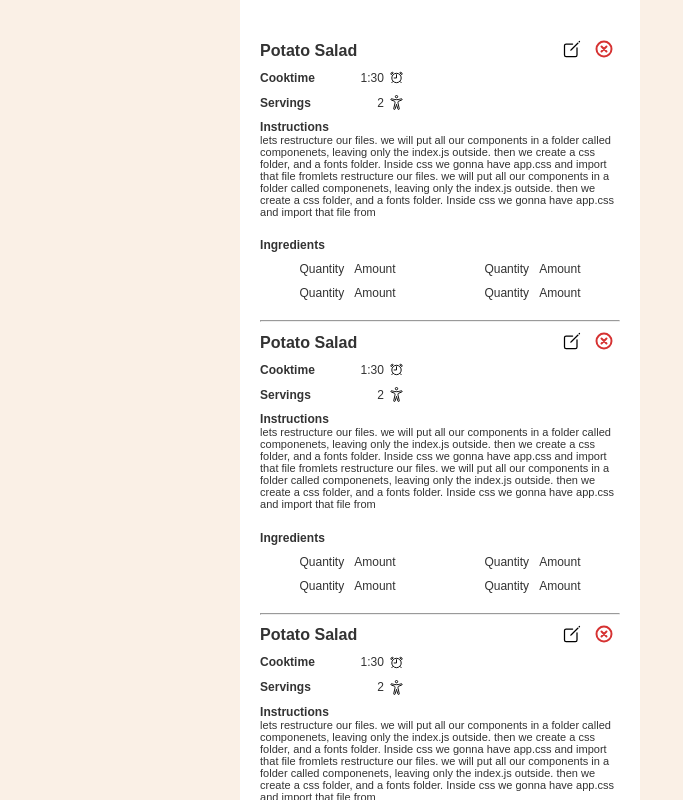
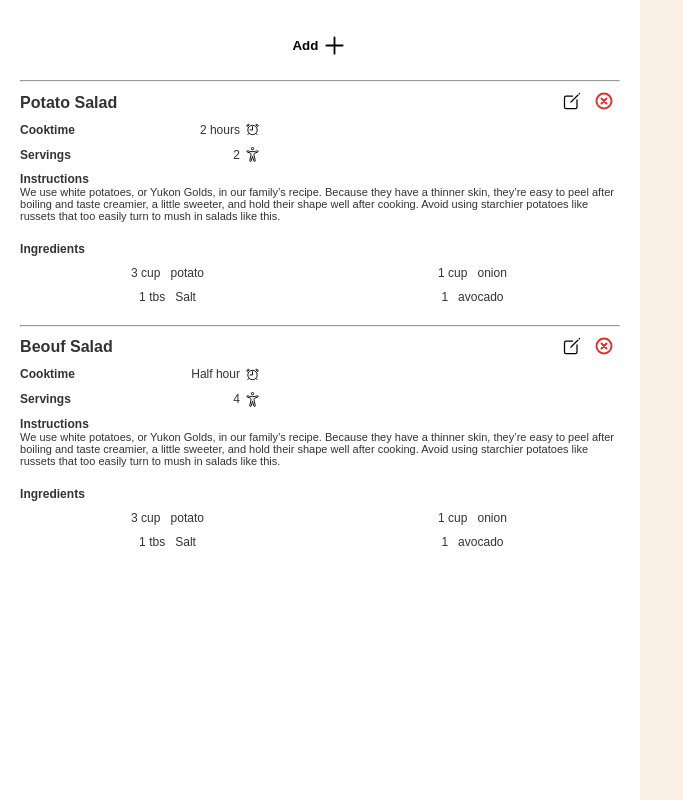
Before and after one commit to GiovanniCarboni/recipeapp, a React (Create React App) app: page / in a window 1280 px wide. Shown: the whole page, without its empty margins (0-683 px from the left). Built offline with nearby package versions, Linux system fonts and the light colour scheme; a web font is replaced by a local one.

Commit message:
added recipes section

```diff
--- a/package.json
+++ b/package.json
@@ -10,6 +10,7 @@
     "react-dom": "^18.2.0",
     "react-scripts": "5.0.1",
     "sass": "^1.56.1",
+    "uuidv4": "^6.2.13",
     "web-vitals": "^2.1.4"
   },
   "scripts": {
--- a/src/components/App.js
+++ b/src/components/App.js
@@ -1,13 +1,118 @@
-import React from "react";
+import React, { useEffect } from "react";
 import RecipeList from "./RecipeList";
+import { useState, createContext } from "react";
 import "../scss/App.scss";
+import { v4 as uuidv4 } from "uuid";
+
+export const RecipeContext = createContext();
+const storage = localStorage.getItem("recipes");
 
 function App() {
+  const [recipes, setRecipes] = useState(sampleRecipes);
+
+  useEffect(() => {
+    if (storage) {
+      setRecipes(JSON.parse(storage));
+    }
+  }, []);
+  useEffect(() => {
+    localStorage.setItem("recipes", JSON.stringify(recipes));
+  }, [recipes]);
+
+  const recipeContextValue = {
+    handleRecipeAdd,
+    handleRecipeDelete,
+  };
+
+  function handleRecipeAdd() {
+    const newRecipe = {
+      id: uuidv4(),
+      name: "New",
+      cooktime: "",
+      servings: 1,
+      instructions: "",
+      ingredients: [],
+    };
+    console.log(newRecipe);
+    setRecipes([newRecipe, ...recipes]);
+  }
+
+  function handleRecipeDelete(id) {
+    setRecipes(recipes.filter((recipe) => recipe.id !== id));
+  }
+
   return (
-    <main>
-      <RecipeList></RecipeList>
-    </main>
+    <RecipeContext.Provider value={recipeContextValue}>
+      <RecipeList
+        handleRecipeDelete={handleRecipeDelete}
+        handleRecipeAdd={handleRecipeAdd}
+        recipes={recipes}
+      ></RecipeList>
+    </RecipeContext.Provider>
   );
 }
 
+const sampleRecipes = [
+  {
+    id: 1,
+    name: "Potato Salad",
+    cooktime: "2 hours",
+    servings: 2,
+    instructions:
+      "We use white potatoes, or Yukon Golds, in our family’s recipe. Because they have a thinner skin, they’re easy to peel after boiling and taste creamier, a little sweeter, and hold their shape well after cooking. Avoid using starchier potatoes like russets that too easily turn to mush in salads like this.",
+    ingredients: [
+      {
+        id: 1,
+        quantity: "3 cup",
+        name: "potato",
+      },
+      {
+        id: 2,
+        quantity: "1 cup",
+        name: "onion",
+      },
+      {
+        id: 3,
+        quantity: "1 tbs",
+        name: "Salt",
+      },
+      {
+        id: 4,
+        quantity: "1",
+        name: "avocado",
+      },
+    ],
+  },
+  {
+    id: 2,
+    name: "Beouf Salad",
+    cooktime: "Half hour",
+    servings: 4,
+    instructions:
+      "We use white potatoes, or Yukon Golds, in our family’s recipe. Because they have a thinner skin, they’re easy to peel after boiling and taste creamier, a little sweeter, and hold their shape well after cooking. Avoid using starchier potatoes like russets that too easily turn to mush in salads like this.",
+    ingredients: [
+      {
+        id: 1,
+        quantity: "3 cup",
+        name: "potato",
+      },
+      {
+        id: 2,
+        quantity: "1 cup",
+        name: "onion",
+      },
+      {
+        id: 3,
+        quantity: "1 tbs",
+        name: "Salt",
+      },
+      {
+        id: 4,
+        quantity: "1",
+        name: "avocado",
+      },
+    ],
+  },
+];
+
 export default App;
--- a/src/components/Ingredient.js
+++ b/src/components/Ingredient.js
@@ -1,10 +1,10 @@
 import React from "react";
 
-export default function Ingredient() {
+export default function Ingredient({ quantity, name }) {
   return (
     <div className="ingredient-container">
-      <span className="ingredient-quantity">Quantity</span>
-      <span className="ingredient-amount">Amount</span>
+      <span className="ingredient-quantity">{quantity}</span>
+      <span className="ingredient-name">{name}</span>
     </div>
   );
 }
--- a/src/components/IngredientList.js
+++ b/src/components/IngredientList.js
@@ -1,13 +1,9 @@
 import React from "react";
 import Ingredient from "./Ingredient";
 
-export default function IngredientList() {
-  return (
-    <div className="ingredients-list">
-      <Ingredient />
-      <Ingredient />
-      <Ingredient />
-      <Ingredient />
-    </div>
-  );
+export default function IngredientList({ ingredients }) {
+  const ingredientElements = ingredients.map((ingredient) => (
+    <Ingredient key={ingredient.id} {...ingredient} />
+  ));
+  return <div className="ingredients-list">{ingredientElements}</div>;
 }
--- a/src/components/Recipe.js
+++ b/src/components/Recipe.js
@@ -1,21 +1,29 @@
-import React from "react";
+import React, { useContext } from "react";
 import editImg from "../icons/edit.svg";
 import deleteImg from "../icons/delete.svg";
 import clock from "../icons/alarm-outline.svg";
 import servingsImg from "../icons/servings.svg";
 import IngredientList from "./IngredientList";
+import { RecipeContext } from "./App";
 
-export default function Recipe() {
+export default function Recipe(props) {
+  const { id, name, cooktime, servings, instructions, ingredients } = props;
+  const { handleRecipeDelete } = useContext(RecipeContext);
+
   return (
     <>
+      <hr />
       <div className="recipe">
         <header>
-          <h1 className="recipe-title">Potato Salad</h1>
+          <h1 className="recipe-title">{name}</h1>
           <div>
             <button className="edit-btn">
               <img src={editImg} alt="icon" width="20" />
             </button>
-            <button className="delete-btn">
+            <button
+              className="delete-btn"
+              onClick={() => handleRecipeDelete(id)}
+            >
               <img src={deleteImg} alt="icon" width="20" />
             </button>
           </div>
@@ -23,35 +31,26 @@ export default function Recipe() {
         <div className="cooktime-container">
           <span className="cooktime-container--title">Cooktime</span>
           <div className="cooktime-container--data">
-            <span>1:30</span>
+            <span>{cooktime}</span>
             <img src={clock} alt="icon" width="15" />
           </div>
         </div>
         <div className="servings-container">
           <span className="servings-container--title">Servings</span>
           <div className="servings-container--data">
-            <span>2</span>
+            <span>{servings}</span>
             <img src={servingsImg} alt="icon" width="15" />
           </div>
         </div>
         <div className="instructions-container">
           <span className="instructions-container--title">Instructions</span>
-          <p className="instructions-container--text">
-            lets restructure our files. we will put all our components in a
-            folder called componenets, leaving only the index.js outside. then
-            we create a css folder, and a fonts folder. Inside css we gonna have
-            app.css and import that file fromlets restructure our files. we will
-            put all our components in a folder called componenets, leaving only
-            the index.js outside. then we create a css folder, and a fonts
-            folder. Inside css we gonna have app.css and import that file from
-          </p>
+          <p className="instructions-container--text">{instructions}</p>
         </div>
         <div>
           <span className="ingredients-container--title">Ingredients</span>
-          <IngredientList />
+          <IngredientList ingredients={ingredients} />
         </div>
       </div>
-      <hr />
     </>
   );
 }
--- a/src/components/RecipeList.js
+++ b/src/components/RecipeList.js
@@ -1,17 +1,24 @@
-import React from "react";
+import React, { useContext } from "react";
 import Recipe from "./Recipe";
+import addImg from "../icons/add.svg";
+import { RecipeContext } from "./App";
 
-export default function RecipeList() {
+export default function RecipeList({ recipes }) {
+  const { handleRecipeAdd } = useContext(RecipeContext);
+
   return (
-    <>
-      <div className="recipe-list">
-        <div>
-          <Recipe />
-          <Recipe />
-          <Recipe />
-        </div>
-        <button>Add recipe</button>
+    <div className="recipe-list">
+      <div className="add-recipe-btn--container">
+        <button onClick={() => handleRecipeAdd()}>
+          <span>Add</span>
+          <img src={addImg} />
+        </button>
       </div>
-    </>
+      <div>
+        {recipes.map((recipe) => {
+          return <Recipe key={recipe.id} {...recipe} />;
+        })}
+      </div>
+    </div>
   );
 }
--- a/src/scss/buttons.scss
+++ b/src/scss/buttons.scss
@@ -13,3 +13,31 @@
     }
   }
 }
+
+.add-recipe-btn--container {
+  display: flex;
+  justify-content: center;
+  margin-bottom: 2rem;
+
+  button {
+    font-family: inherit;
+    background-color: #fff;
+    display: flex;
+    align-items: center;
+    justify-content: center;
+    width: 7rem;
+    height: 3rem;
+    border: none;
+    border-radius: 5px;
+    transition: 0.05s;
+    &:hover {
+      // outline: 2px solid #333;
+      background-color: rgb(148, 205, 148);
+    }
+    img,
+    span {
+      width: 50%;
+      font-weight: bold;
+    }
+  }
+}
```
Also changed, not shown: src/icons/add.svg (added), 1 other file (tests, documents, lock files or other folders).
